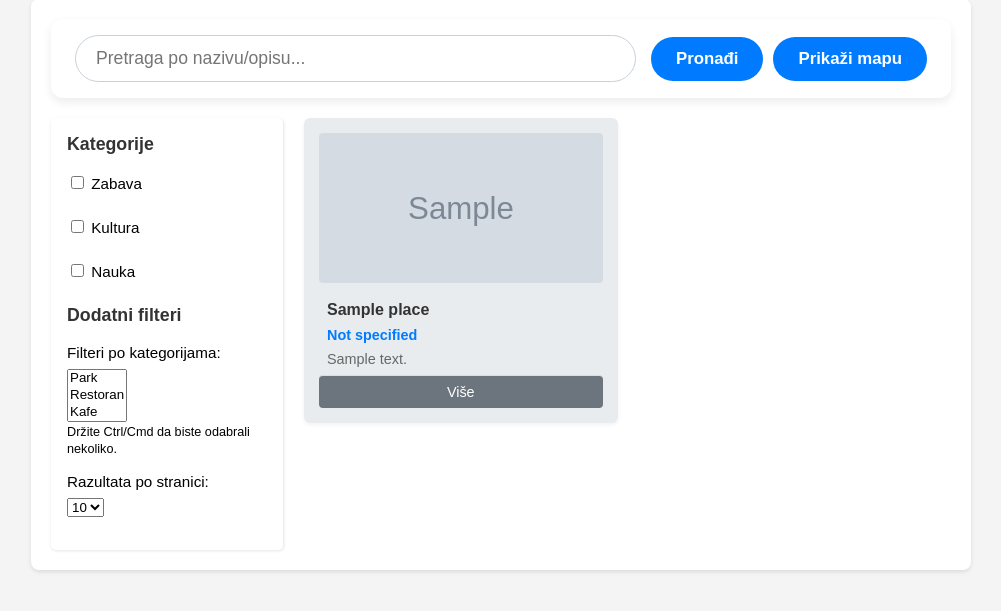
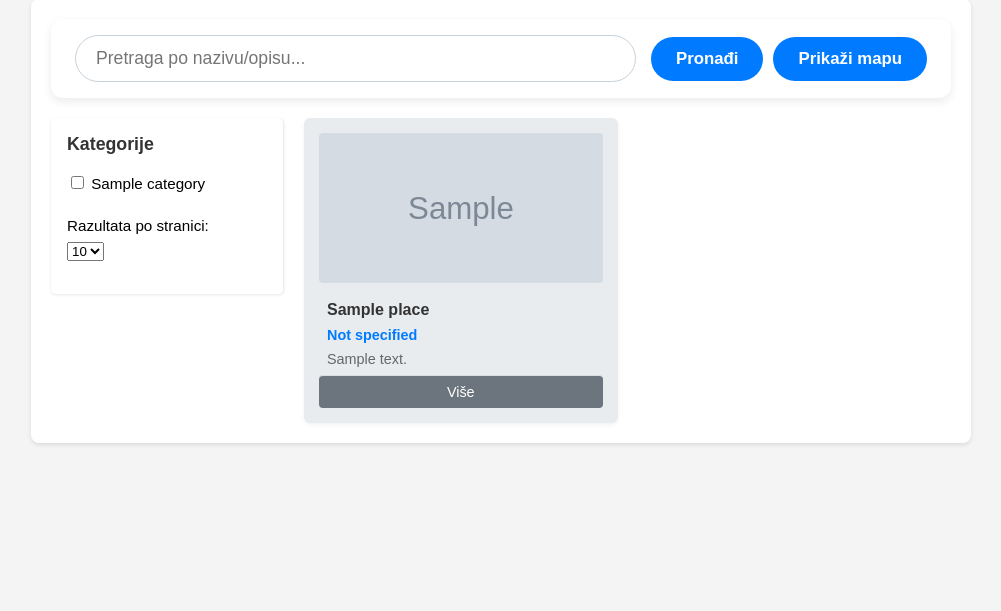
Before and after one commit to GrygoryZach/zrenjanin-for-youth, a Flask app: page / in a window 1280 px wide. Shown: the part 21-632 px from the top of the page, without its empty margins (139-1140 px from the left). Run offline with Flask 3, Linux system fonts and the light colour scheme; tables that the repository leaves empty hold one stand-in row (values such as "Sample post"); grey boxes marked "Sample" are stand-in pictures.

Commit message:
feat: filtering by categories

```diff
--- a/app/api/places.py
+++ b/app/api/places.py
@@ -22,6 +22,7 @@ def get_place_by_id(place_id):
         return jsonify({"message": f"Error retrieving place: {str(e)}"}), 500
     finally:
         db_sess.close()
+
 
 # GET Places: Find, filter, search, and paginate place data
 @places_api_bp.route('/places', methods=['GET'])
@@ -203,6 +204,19 @@ def get_events_for_place(place_id):
 
 # --- PlaceCategory API Endpoints ---
 
+# GET basic categories (where parent_id is null)
+@places_api_bp.route('/place_categories/basic', methods=['GET'])
+def get_basic_categories():
+    db_sess = db_session.create_session()
+    try:
+        basic_categories = db_sess.query(PlaceCategory).filter(PlaceCategory.parent_id.is_(None)).all()
+        return jsonify([category.to_dict() for category in basic_categories]), 200
+    except Exception as e:
+        return jsonify({"message": f"Error retrieving basic categories: {str(e)}"}), 500
+    finally:
+        db_sess.close()
+
+
 # GET a specific PlaceCategory by ID
 @places_api_bp.route('/place_categories/<int:category_id>', methods=['GET'])
 def get_place_category_by_id(category_id):
--- a/models/place_categories.py
+++ b/models/place_categories.py
@@ -1,5 +1,7 @@
 from sqlalchemy import Column, Integer, String, ForeignKey
 from db.db_session import SqlAlchemyBase
+from sqlalchemy.orm import relationship
+
 
 
 class PlaceCategory(SqlAlchemyBase):
@@ -9,3 +11,11 @@ class PlaceCategory(SqlAlchemyBase):
     name = Column(String, nullable=False, unique=True)
 
     parent_id = Column(Integer, ForeignKey("place_categories.id"))
+    parent = relationship("PlaceCategory", remote_side=[id])
+
+    def to_dict(self):
+        return {
+            "id":self.id,
+            "name":self.name,
+            "parent": self.parent.to_dict() if self.parent_id is not None else None
+        }
--- a/static/js/places.js
+++ b/static/js/places.js
@@ -1,5 +1,5 @@
 const searchInput = document.getElementById('search-input');
-const filterCheckboxes = document.querySelectorAll(".filters input[type='checkbox']");
+let filterCheckboxes = document.querySelectorAll(".filters input[type='checkbox']");
 const placesResultsDiv = document.querySelector(".places-grid-container");
 const loadingMessage = document.getElementById('loading-message');
 const errorMessage = document.getElementById('error-message');
@@ -14,39 +14,47 @@ const mapContainer = document.getElementById("map");
 
 let places_data = [];
 
-// Waiting for the DOM to load
-document.addEventListener("DOMContentLoaded", function() {
-    openMapButton.addEventListener("click", () => {
-        openMap(mapModal, mapContainer, places_data);
-    });
-    closeMapButton.addEventListener("click", () => {
-        closeMapModal(mapModal, mapContainer);
-    });
+const categoriesFilterDiv = document.querySelector(".filters .category-filters");
 
-    // Listen to changes in the filters
-    filterCheckboxes.forEach(checkbox => {
-        checkbox.addEventListener("change", () => {
-            filterPlacesByCategory(places_data, filterCheckboxes);
-        });
-    });
+async function fetchAndDisplayCategories() {
+    try {
+        const response = await fetch('/api/place_categories/basic');
+        if (!response.ok) {
+            throw new Error(`HTTP error! Status: ${response.status}`);
+        }
+        const categories = await response.json();
 
-    // Request is sent only when the search button is clicked
-    searchButton.addEventListener("click", () => {
-        currentPage = 1;
-        performSearch();
-    });
+        if (categoriesFilterDiv) {
+            categoriesFilterDiv.innerHTML = '<h3>Kategorije</h3>';
 
-    searchInput.addEventListener("keydown", (event) => {
-        if (event.key === "Enter") {
-            event.preventDefault();
-            currentPage = 1;
-            performSearch();
+            categories.forEach(category => {
+                const label = document.createElement('label');
+                // Using category.name for both value and displayed text.
+                // Your backend's find_places endpoint filters by PlaceCategory.name.
+                label.innerHTML = `<input type="checkbox" name="category" value="${category.name}"> ${category.name}`;
+                categoriesFilterDiv.appendChild(label);
+                categoriesFilterDiv.appendChild(document.createElement('br'));
+            });
+
+            filterCheckboxes = document.querySelectorAll(".filters input[type='checkbox']");
+            filterCheckboxes.forEach(checkbox => {
+                checkbox.addEventListener("change", () => {
+                    filterPlacesByCategory();
+                });
+            });
         }
-    });
+    } catch (error) {
+        console.error('Error fetching categories:', error);
+        if (categoriesFilterDiv) {
+            categoriesFilterDiv.innerHTML = '<h3>Kategorije</h3><p>Greška pri učitavanju kategorija.</p>';
+        }
+    }
+}
 
+function filterPlacesByCategory() {
+    currentPage = 1;
     performSearch();
-});
-
+}
 
 function openMap(mapModal, mapContainer, places) {
     mapModal.classList.remove("hidden");
@@ -55,7 +63,7 @@ function openMap(mapModal, mapContainer, places) {
             initializeMap(mapContainer, places);
             mapModal.dataset.initialized = "true";
         } else {
-            const map = L.Map.get(mapContainer);
+            const map = mapContainer.mapInstance;
             if (map) {
                 map.invalidateSize();
             }
@@ -68,8 +76,9 @@ function closeMapModal(mapModal) {
 }
 
 function initializeMap(mapContainer, places) {
-    if (mapContainer._leaflet_id) {
-        mapContainer._leaflet_id = null;
+    if (mapContainer.mapInstance) {
+        mapContainer.mapInstance.remove();
+        mapContainer.mapInstance = null;
     }
 
     const map = L.map(mapContainer, {
@@ -82,6 +91,7 @@ function initializeMap(mapContainer, places) {
     L.tileLayer("https://{s}.tile.openstreetmap.org/{z}/{x}/{y}.png", {
         attribution: '&copy; <a href="https://www.openstreetmap.org/copyright">OpenStreetMap</a> contributors'
     }).addTo(map);
+    map.invalidateSize();
     const bounds = new L.LatLngBounds();
 
     if (places && places.length > 0) {
@@ -103,9 +113,7 @@ function initializeMap(mapContainer, places) {
             }
         });
 
-        map.fitBounds(bounds, { padding: [50, 50] });
-        const currentZoom = map.getZoom();
-        map.setZoom(Math.max(currentZoom - 0.25, 1));
+        map.fitBounds(bounds, { padding: [5, 5] });
     } else {
         console.warn("No places data available to display on the map.");
         map.setView([45.38036, 20.39056], 13);
@@ -219,6 +227,28 @@ function updatePaginationControls() {
 }
 
 document.addEventListener("DOMContentLoaded", function() {
+    fetchAndDisplayCategories();
+
+    openMapButton.addEventListener("click", () => {
+        openMap(mapModal, mapContainer, places_data);
+    });
+    closeMapButton.addEventListener("click", () => {
+        closeMapModal(mapModal, mapContainer);
+    });
+
+    searchButton.addEventListener("click", () => {
+        currentPage = 1;
+        performSearch();
+    });
+
+    searchInput.addEventListener("keydown", (event) => {
+        if (event.key === "Enter") {
+            event.preventDefault();
+            currentPage = 1;
+            performSearch();
+        }
+    });
+
     const prevPageButton = document.getElementById('prevPageButton');
     const nextPageButton = document.getElementById('nextPageButton');
 
@@ -239,4 +269,6 @@ document.addEventListener("DOMContentLoaded", function() {
             }
         });
     }
+
+    performSearch();
 });
--- a/templates/place_search.html
+++ b/templates/place_search.html
@@ -21,20 +21,9 @@
 
     <div class="main-content">
         <aside class="filters">
-            <h3>Kategorije</h3>
-            <label><input type="checkbox" name="category" value="entertainment"> Zabava</label><br>
-            <label><input type="checkbox" name="category" value="culture"> Kultura</label><br>
-            <label><input type="checkbox" name="category" value="nauka"> Nauka</label><br>
-            <h3>Dodatni filteri</h3>
-            <label for="categoriesFilter">Filteri po kategorijama:</label>
-            <select id="categoriesFilter" multiple size="3">
-                <option value="Park">Park</option>
-                <option value="Restaurant">Restoran</option>
-                <option value="Cafe">Kafe</option>
-                <option value="Bar">Bar</option>
-            </select><br>
-            <small>Držite Ctrl/Cmd da biste odabrali nekoliko.</small>
-            <br><br>
+            <div class="category-filters">
+                <h3>Kategorije</h3>
+            </div>
             <label for="perPageSelect">Razultata po stranici:</label>
             <select id="perPageSelect">
                 <option value="5">5</option>
```
